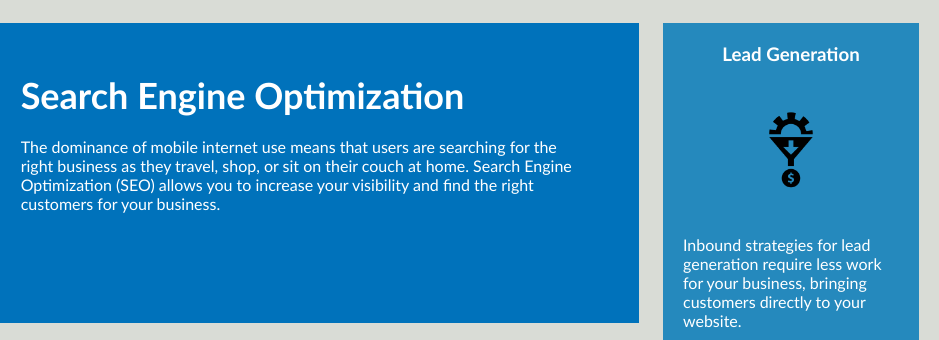
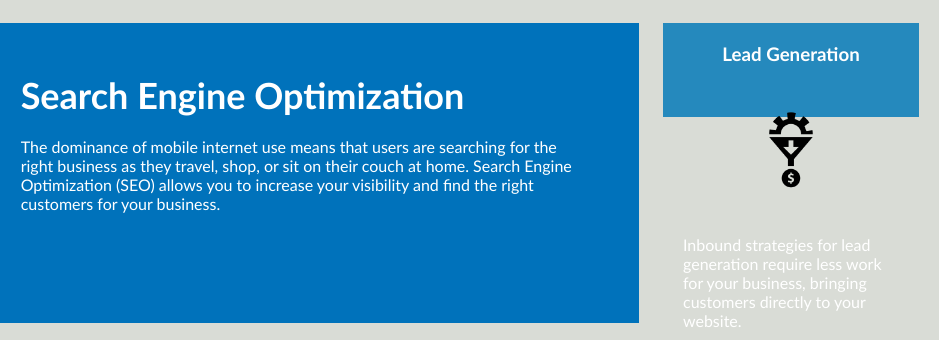
Before and after one commit to jcastillo9/Horiseon-Social-Solution-Services-Inc., a plain HTML site: page index.html in a window 1280 px wide. Shown: the part 899-1239 px from the top of the page, 341-1280 px from the left. Drawn offline with Linux system fonts and the light colour scheme.

Commit message:
style.css

```diff
--- a/style.css
+++ b/style.css
@@ -126,7 +126,7 @@ aside {
     float: right;
     /* sets the height and width of the element */
     width: 20%;
-    height: 940px;
+    height: 94px;
     /* sets the font family and background color with hex code */
     font-family: 'Gill Sans', 'Gill Sans MT', Calibri, 'Trebuchet MS', sans-serif;
     background-color: #2589bd;
```
